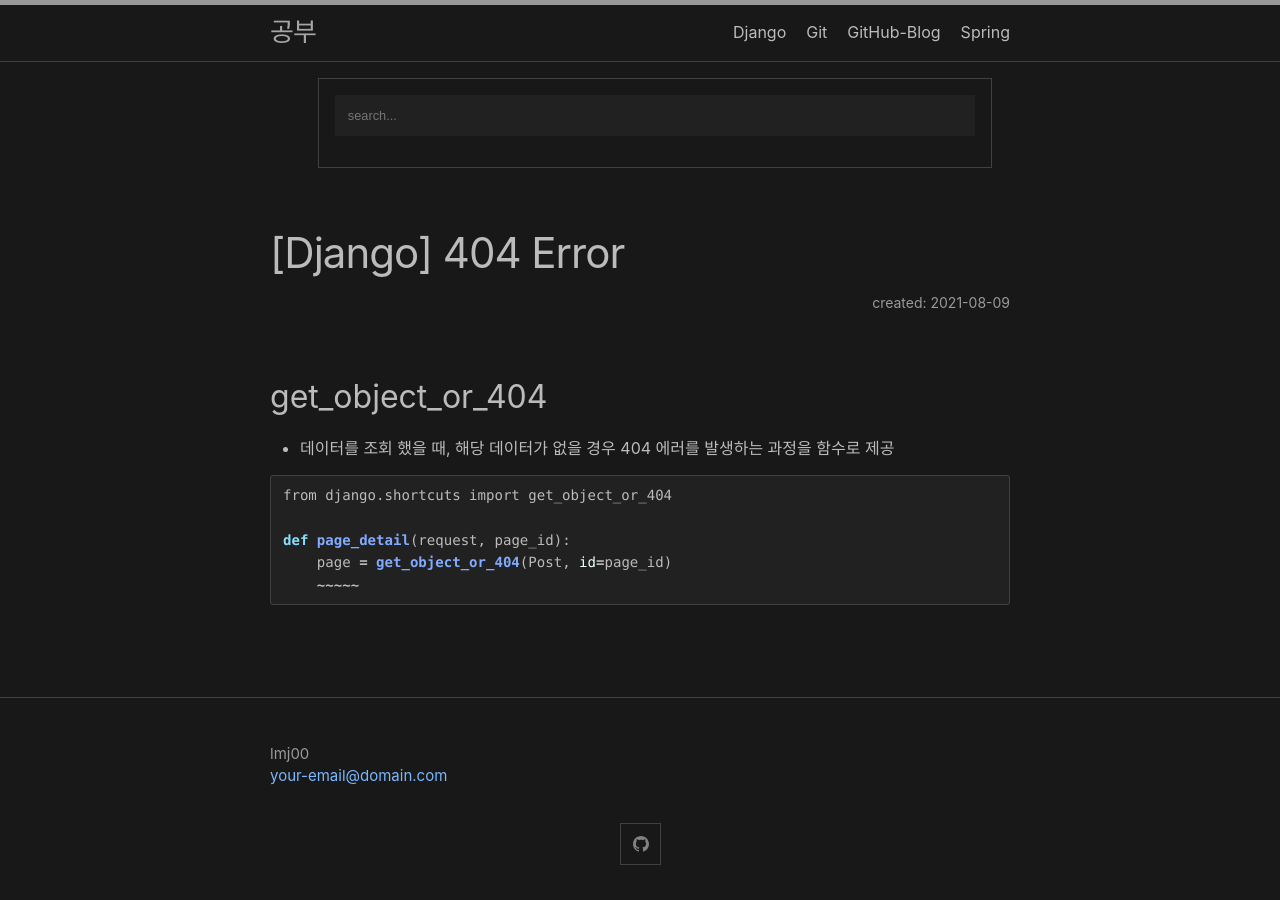
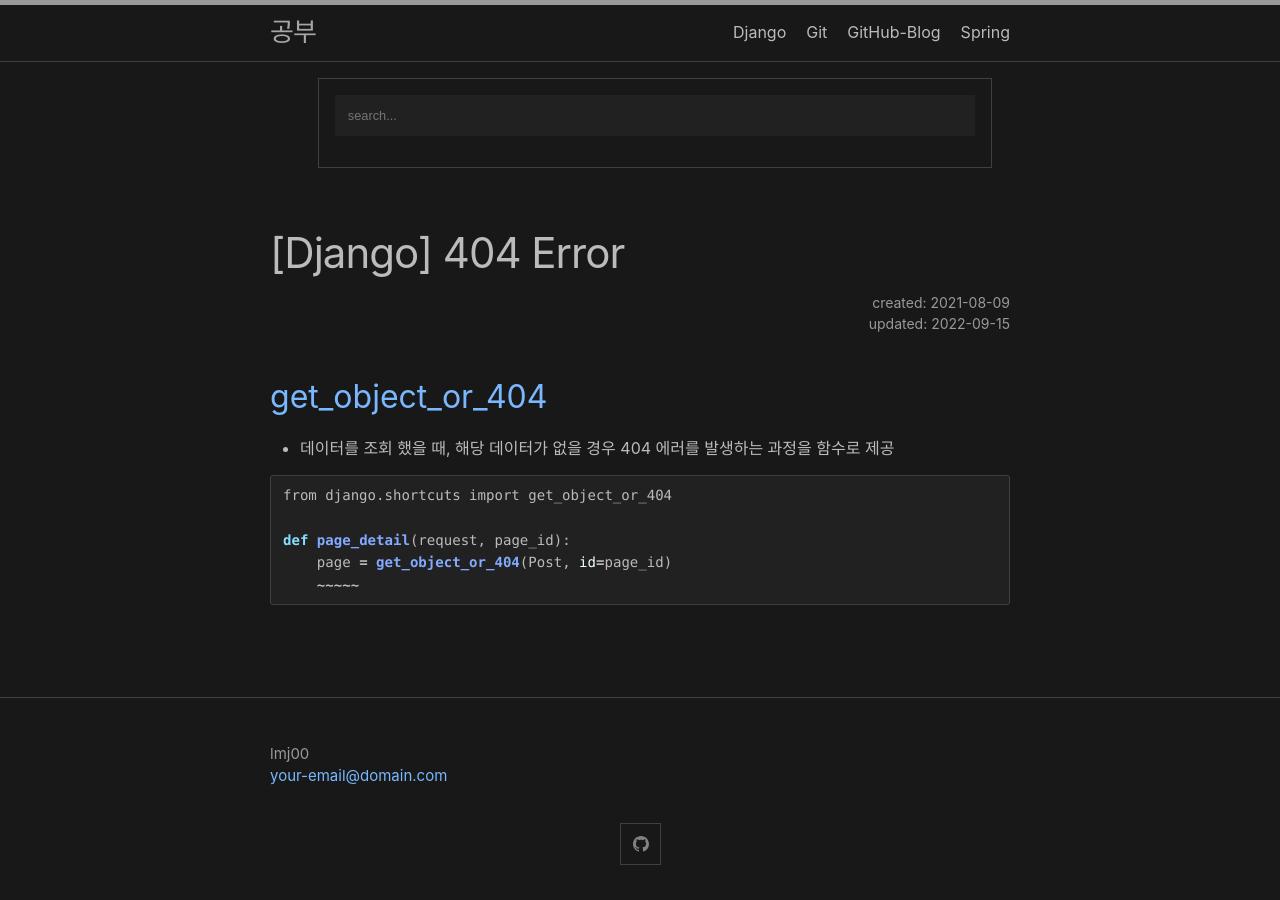
Before and after one commit to lmj00/lmj00.github.io, a Jekyll site: the page built from _posts/django/2021-08-09-Django-404Error.MD, in a window 1280 px wide. Built offline with Jekyll 4.4.1, drawn with Linux system fonts in a browser that asks for light colours; comment, search, counter and statistics services are not loaded.

Commit message:
Feat: django 404 error

````diff
--- a/_posts/django/2021-08-09-Django-404Error.MD
+++ b/_posts/django/2021-08-09-Django-404Error.MD
@@ -2,9 +2,10 @@
 title: "[Django] 404 Error"
 layout: post
 categories: Django
+modified_date: 2022-09-15
 ---
 
-## get_object_or_404
+## [get_object_or_404](https://docs.djangoproject.com/en/2.2/topics/http/shortcuts/#get-object-or-404)
 - 데이터를 조회 했을 때, 해당 데이터가 없을 경우 404 에러를 발생하는 과정을 함수로 제공
 
 ```python
````
